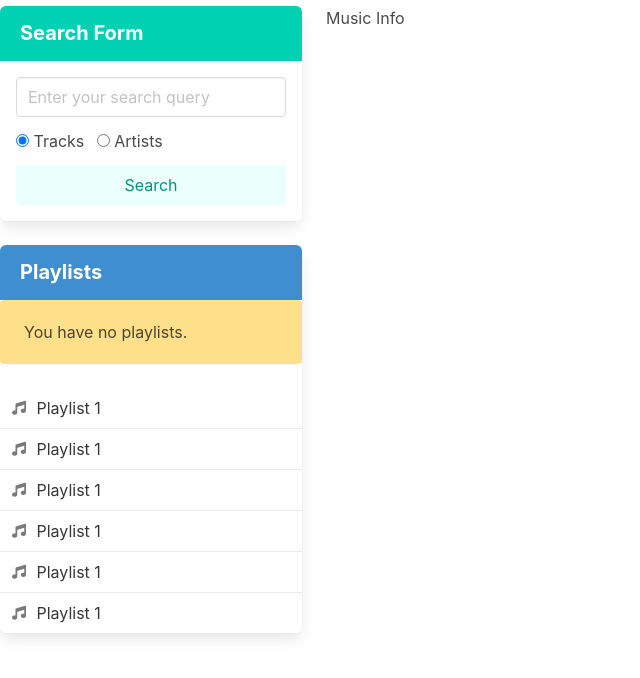
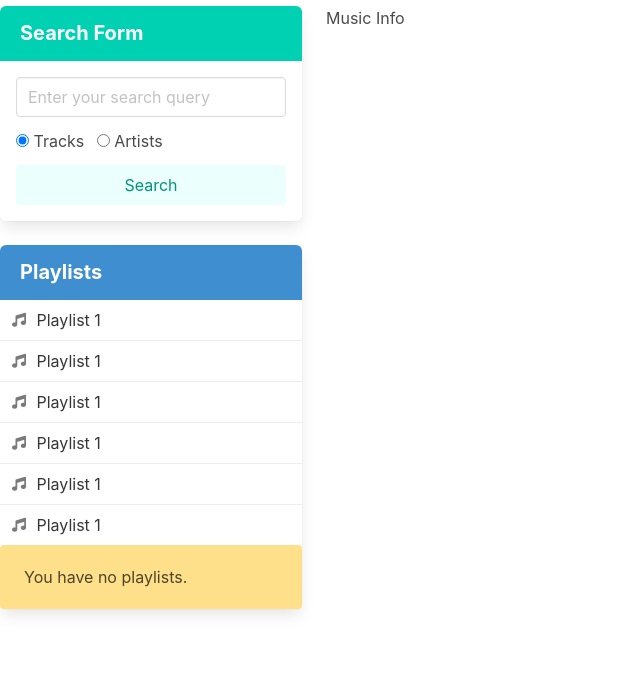
Before and after one commit to faisal244/music-app, a plain HTML site: page index.html in a window 1280 px wide. Shown: the part 78-756 px from the top of the page, without its empty margins (0-640 px from the left). Drawn offline with nearby package versions, Linux system fonts and the light colour scheme.

Commit message:
Render notification

```diff
--- a/assets/js/index.js
+++ b/assets/js/index.js
@@ -1 +1,40 @@
-console.log("hello from index");
+const playlistContainer = $("#playlists");
+
+const readFromLocalStorage = (key, defaultValue) => {
+  // get from LS using key name
+  const dataFromLS = localStorage.getItem(key);
+
+  // parse data from LS
+  const parsedData = JSON.parse(dataFromLS);
+
+  if (parsedData) {
+    return parsedData;
+  } else {
+    return defaultValue;
+  }
+};
+
+const renderPlaylists = (playlists) => {};
+
+const renderNotification = (message) => {
+  // create component
+  const notification = `<div class="notification is-warning">${message}</div>`;
+
+  // append component to playlistContainer
+  playlistContainer.append(notification);
+};
+
+const onReady = () => {
+  // get playlists from LS
+  const playlists = readFromLocalStorage("playlists", []);
+
+  if (playlists.length) {
+    // render playlists
+    renderPlaylists(playlists);
+  } else {
+    // render notification
+    renderNotification("You have no playlists.");
+  }
+};
+
+$(document).ready(onReady);
--- a/index.html
+++ b/index.html
@@ -104,9 +104,6 @@
           <h2 class="panel-heading">Playlists</h2>
 
           <!-- create this in JS -->
-          <div class="notification is-warning">You have no playlists.</div>
-
-          <!-- create this in JS -->
           <ul>
             <li class="panel-block">
               <span class="panel-icon">
```
